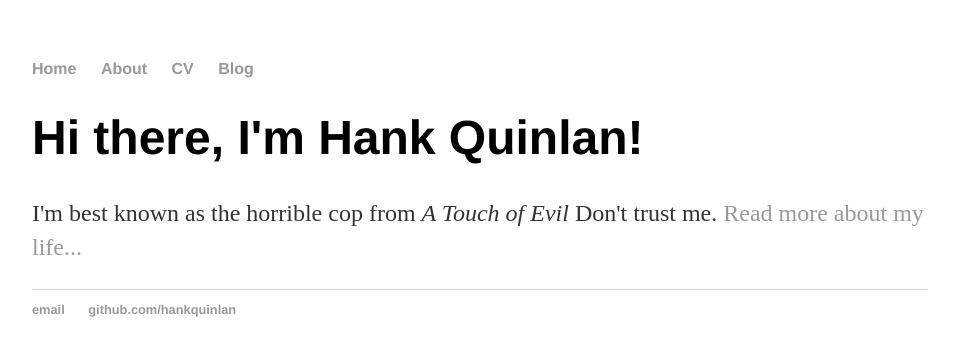
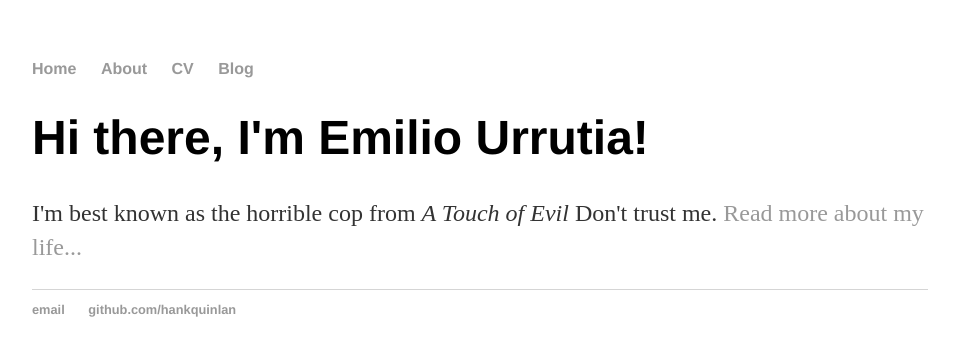
Before and after one commit to emiliourrutia/emiliourrutia.github.io, a Jekyll site: the page built from index.html, in a window 1280 px wide. Shown: the top 356 px of the page, without its empty margins (160-1115 px from the left). Built offline with Jekyll 4.4.1, drawn with Linux system fonts in a browser that asks for light colours.

Commit message:
Update index.html

```diff
--- a/index.html
+++ b/index.html
@@ -1,8 +1,8 @@
 ---
 layout: default
-title: Hank Quinlan, Horrible Cop
+title: Emilio Urrutia, Bintech
 ---
 <div class="blurb">
-	<h1>Hi there, I'm Hank Quinlan!</h1>
+	<h1>Hi there, I'm Emilio Urrutia!</h1>
 	<p>I'm best known as the horrible cop from <em>A Touch of Evil</em> Don't trust me. <a href="/about">Read more about my life...</a></p>
 </div><!-- /.blurb -->
```
